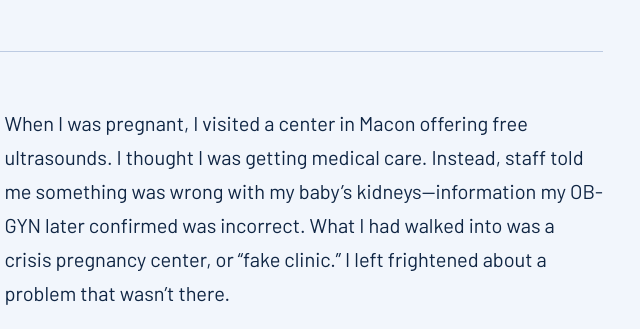
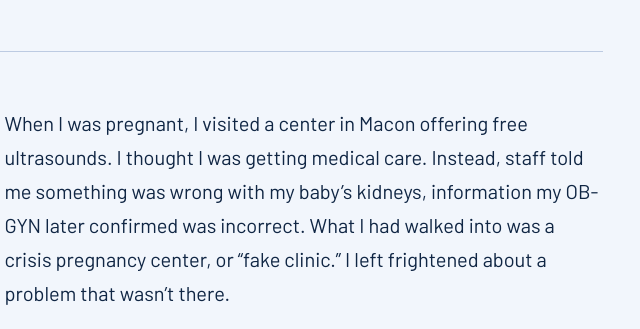
Before and after one commit to kerryhatcher/joinjulia.com, an Astro site: page / in a window 1280 px wide. Shown: the part 1455-1784 px from the top of the page, 629-1269 px from the left. Built offline with nearby package versions, Linux system fonts and the light colour scheme; Astro itself is replaced by a stand-in of ours.

Commit message:
Replace em dash with comma in politics story

```diff
--- a/src/pages/index.astro
+++ b/src/pages/index.astro
@@ -128,7 +128,7 @@ const reading = [
           <article class="story-passage" id="politics-story" aria-labelledby="politics-heading">
             <h3 id="politics-heading">My journey into politics</h3>
             <div class="story-copy">
-              <p>When I was pregnant, I visited a center in Macon offering free ultrasounds. I thought I was getting medical care. Instead, staff told me something was wrong with my baby’s kidneys—information my OB-GYN later confirmed was incorrect. What I had walked into was a crisis pregnancy center, or “fake clinic.” I left frightened about a problem that wasn’t there.</p>
+              <p>When I was pregnant, I visited a center in Macon offering free ultrasounds. I thought I was getting medical care. Instead, staff told me something was wrong with my baby’s kidneys, information my OB-GYN later confirmed was incorrect. What I had walked into was a crisis pregnancy center, or “fake clinic.” I left frightened about a problem that wasn’t there.</p>
               <p>That experience pushed me into political action. I began speaking out about fake clinics and the barriers families face when seeking reproductive health care. As a cofounder of Middle Georgia 4 Choice, I’ve shared my story publicly, including at Georgia’s State Capitol. Families deserve accurate information, trustworthy care, and leaders who listen when something goes wrong.</p>
               <a class="text-link" href="https://msmagazine.com/author/jcallahan/" target="_blank" rel="noopener noreferrer">Read Julia’s writing <Arrow /></a>
             </div>
```
